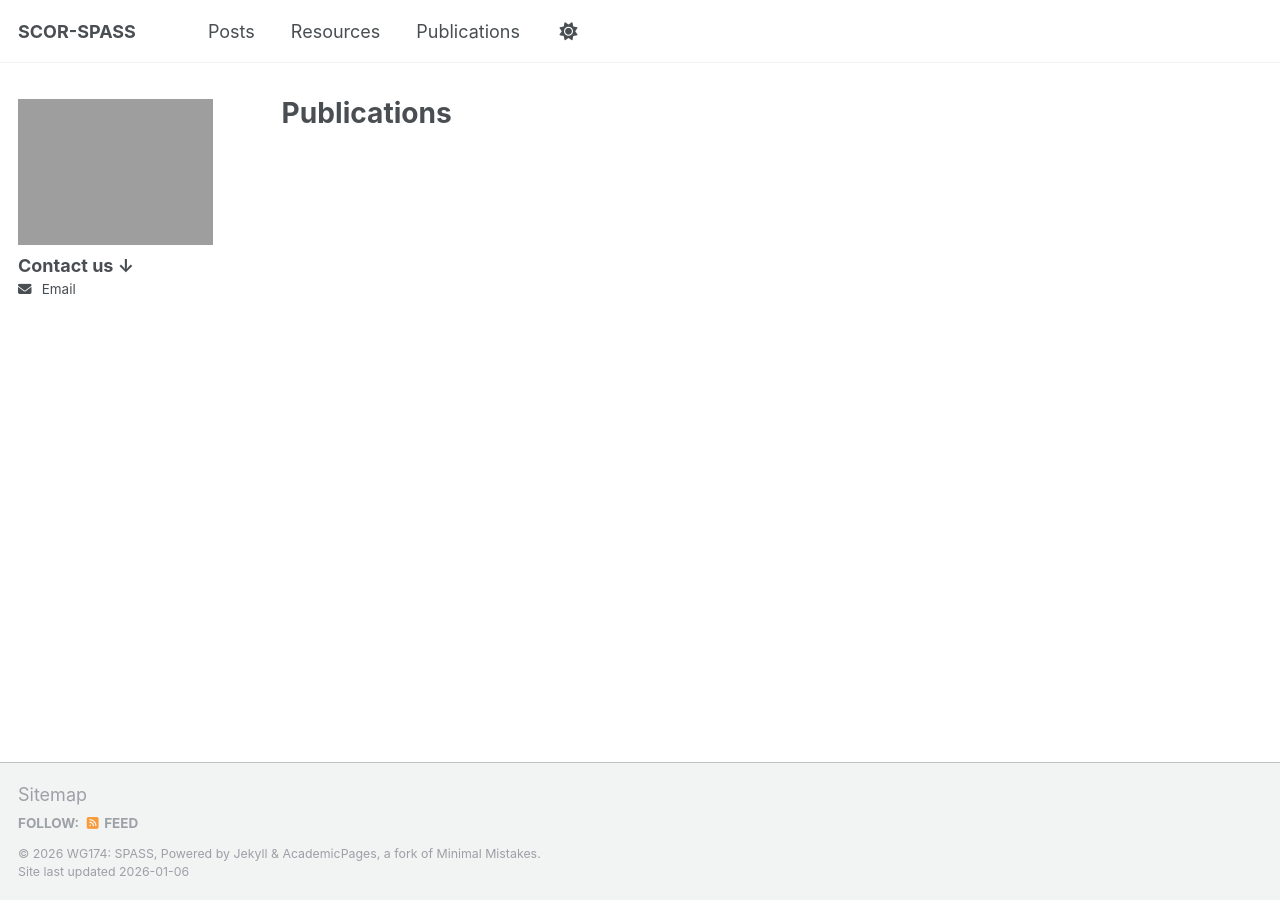
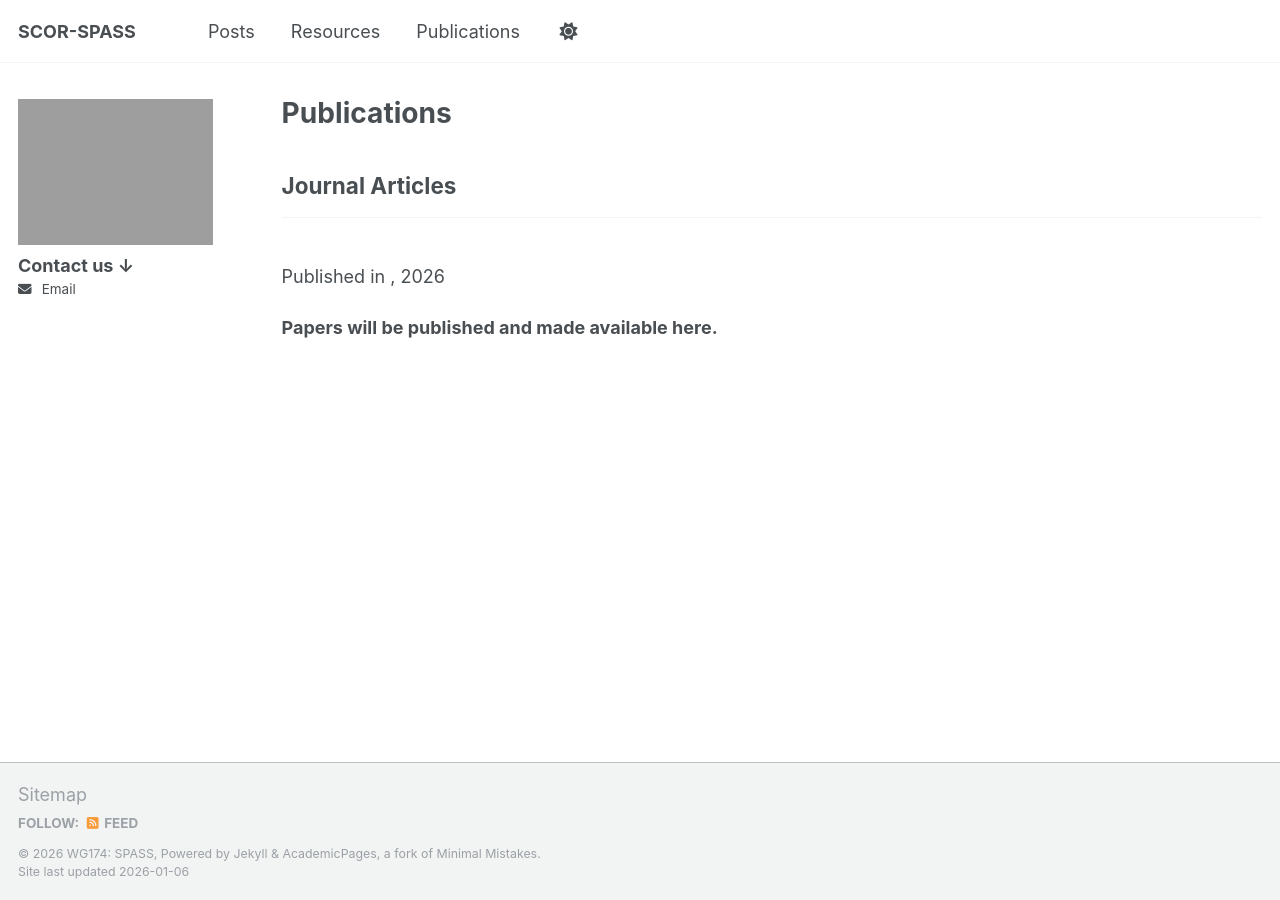
Before and after one commit to SCOR-SPASS/scor-spass.github.io, a Jekyll site: the page built from _pages/publications.html, in a window 1280 px wide. Built offline with Jekyll 4.4.1, drawn with Linux system fonts in a browser that asks for light colours.

Commit message:
Update 2024-02-17-paper-title-number-4.md

```diff
--- a/_publications/2024-02-17-paper-title-number-4.md
+++ b/_publications/2024-02-17-paper-title-number-4.md
@@ -3,7 +3,7 @@ title: ""
 collection: publications
 category: manuscripts
 permalink: /publication/2023-11-09-paper-title-number-1
-excerpt: "**Coming Soon**
+excerpt: "**Papers will be published and made available here.**"
 date: 2026-01-06
 venue: ''
 ---
```
